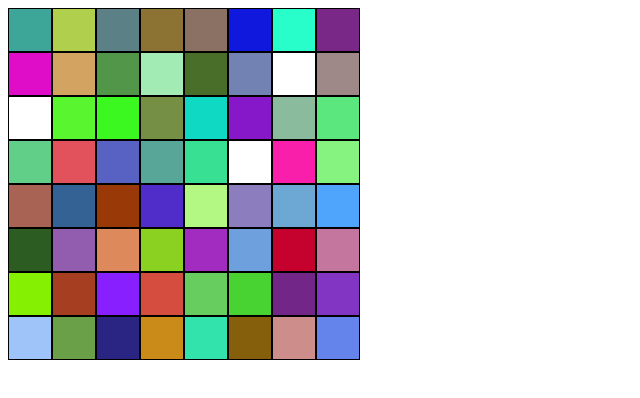
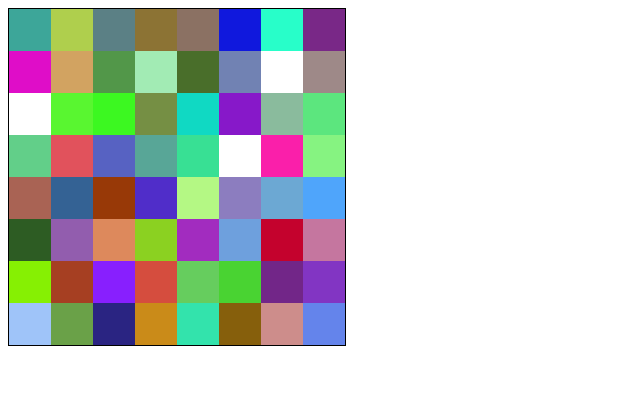
Before and after one commit to leomanee10/db217, a plain HTML site: page chapter3/colorfulltable.html in a window 1280 px wide. Shown: the whole page, without its empty margins (0-640 px from the left). Drawn offline with Linux system fonts and the light colour scheme.

Commit message:
add color fultable.html

```diff
--- a/chapter3/colorfulltable.html
+++ b/chapter3/colorfulltable.html
@@ -11,11 +11,11 @@
             border-style:solid;
             border-width: 1px;
             */
-            border: 1px solid black;
             width: 40px;
             height: 40px;
         }
         table{
+            border: 1px solid rgb(0, 0, 0);
             border-spacing: 0;
         }
     </style>
```
Also changed, not shown: chapter3/chees.html (added).
